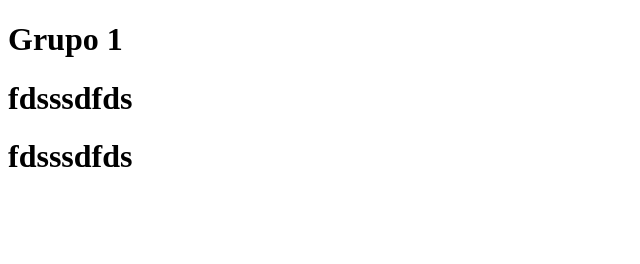
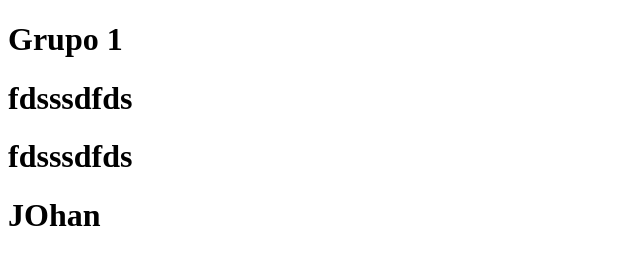
Before and after one commit to saltinzzz/ATF3, a plain HTML site: page index.html in a window 1280 px wide. Shown: the whole page, without its empty margins (0-640 px from the left). Drawn offline with Linux system fonts and the light colour scheme.

Commit message:
v1-johan

```diff
--- a/index.html
+++ b/index.html
@@ -9,5 +9,6 @@
     <h1> Grupo 1 </h1>
     <h1>fdsssdfds</h1>
     <h1>fdsssdfds</h1>
+    <h1>JOhan</h1>
 </body>
 </html>
```
